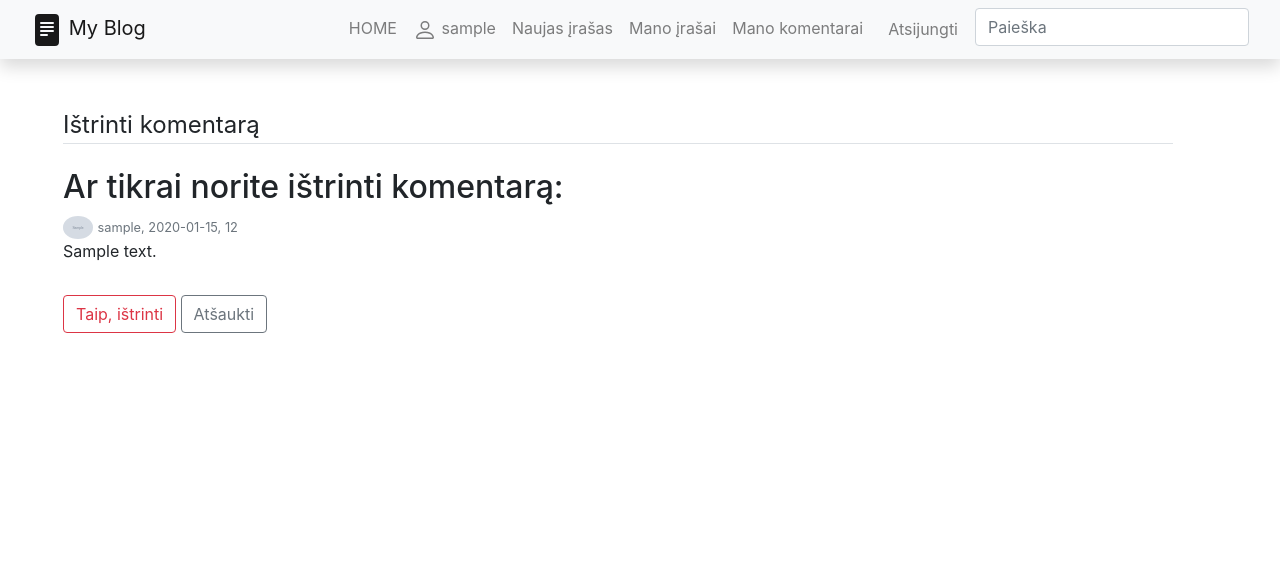
After one commit to DonatasNoreika/myblog_20250620, a Django app: page /comment/1/delete in a window 1280 px wide. The commit adds this page. Shown: the top 573 px of the page. Run offline with Django 5.2, Linux system fonts and the light colour scheme; a user stored in the database is signed in; tables that the repository leaves empty hold one stand-in row (values such as "Sample post"); grey boxes marked "Sample" are stand-in pictures; some libraries are stand-ins or nearby versions.

Commit message:
+Prisijungęs vartotojas gali trinti savo komentarus

```diff
--- /dev/null
+++ b/mysite/myblog/templates/comment_delete.html
@@ -0,0 +1,21 @@
+{% extends "base.html" %}
+{% block "title" %}Komentaro trynimas{% endblock%}
+{% block "content" %}
+<div class="content-section">
+    <form method="POST">
+        {% load crispy_forms_tags %}
+        {% csrf_token %}
+        <fieldset class="form-group">
+        <legend class="border-bottom mb-4">Ištrinti komentarą</legend>
+            <h2>Ar tikrai norite ištrinti komentarą:</h2>
+            <img class="rounded-circle account-img" style="width: 30px" src="{{ comment.author.profile.photo.url }}">
+            <small class="text-muted">{{ comment.author }}, {{ comment.date | date:"Y-m-d, f" }}</small>
+            <p>{{ comment.content | safe }}</p>
+        </fieldset>
+        <div class="form-group">
+            <button class="btn btn-outline-danger" type="submit">Taip, ištrinti</button>
+            <a class="btn btn-outline-secondary" href="{% url 'post' comment.post.pk %}">Atšaukti</a>
+        </div>
+    </form>
+</div>
+{% endblock %}
--- a/mysite/myblog/templates/post.html
+++ b/mysite/myblog/templates/post.html
@@ -35,6 +35,7 @@
             {% if comment.author == user %}
                 <div>
                     <a class="btn btn-secondary btn-sm mt-1 mb-1" href="{% url 'comment_update' comment.pk %}">Redaguoti</a>
+                    <a class="btn btn-danger btn-sm mt-1 mb-1" href="{% url 'comment_delete' comment.pk %}">Ištrinti</a>
                 </div>
             {% endif %}
             <hr>
--- a/mysite/myblog/urls.py
+++ b/mysite/myblog/urls.py
@@ -23,6 +23,7 @@ from .views import (PostListView,
                     PostUpdateView,
                     PostDeleteView,
                     CommentUpdateView,
+                    CommentDeleteView,
                     search,
                     register,
                     profile)
@@ -39,5 +40,6 @@ urlpatterns = [
     path("posts/<int:pk>/update", PostUpdateView.as_view(), name="post_update"),
     path("posts/<int:pk>/delete", PostDeleteView.as_view(), name="post_delete"),
     path("comment/<int:pk>/update", CommentUpdateView.as_view(), name="comment_update"),
+    path("comment/<int:pk>/delete", CommentDeleteView.as_view(), name="comment_delete"),
 
 ]
--- a/mysite/myblog/views.py
+++ b/mysite/myblog/views.py
@@ -181,3 +181,15 @@ class CommentUpdateView(LoginRequiredMixin, UserPassesTestMixin, generic.UpdateV
 
     def test_func(self):
         return self.get_object().author == self.request.user
+
+
+class CommentDeleteView(LoginRequiredMixin, UserPassesTestMixin, generic.DeleteView):
+    model = Comment
+    template_name = "comment_delete.html"
+    context_object_name = "comment"
+
+    def get_success_url(self):
+        return reverse('post', kwargs={'pk': self.get_object().post.pk})
+
+    def test_func(self):
+        return self.get_object().author == self.request.user
```
